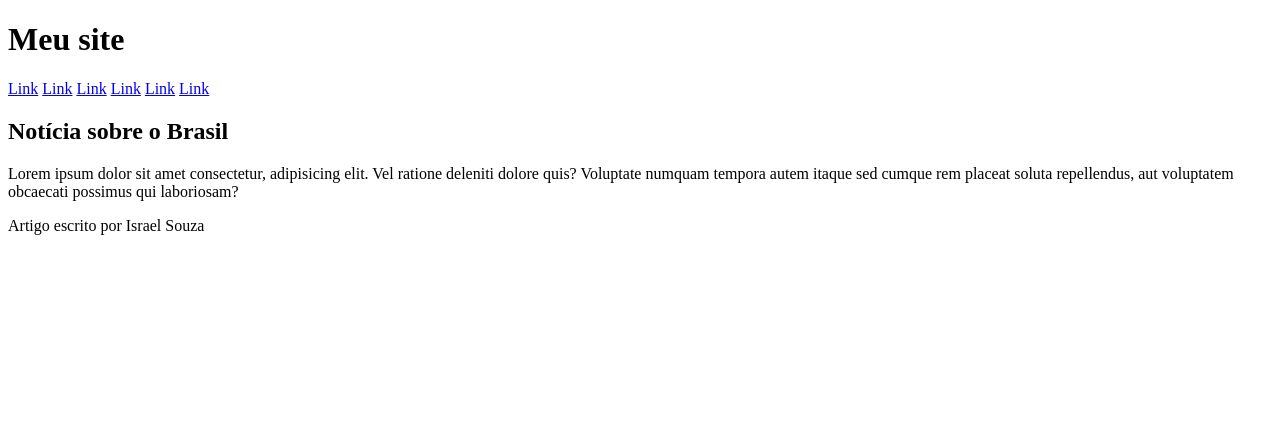
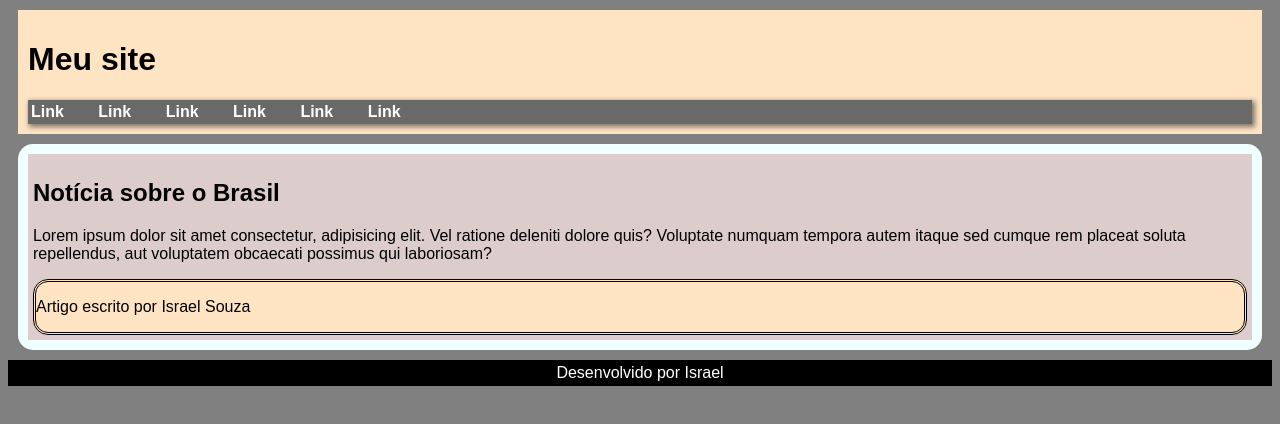
Before and after one commit to IsraelSouza1991/Meus_Estudos_HTMLeCSS_CursoEmVideo, a plain HTML site: page Exercícios_SalaDeAula/ex021/caixa02.html in a window 1280 px wide. Drawn offline with Linux system fonts and the light colour scheme.

Commit message:
Exercícios do capítulo 16

```diff
--- a/Exercícios_SalaDeAula/ex021/caixa02.html
+++ b/Exercícios_SalaDeAula/ex021/caixa02.html
@@ -4,6 +4,61 @@
     <meta charset="UTF-8">
     <meta name="viewport" content="width=device-width, initial-scale=1.0">
     <title>Grouping Tags</title>
+    <style>
+        body{
+            font-family: Arial, Helvetica, sans-serif;
+            background-color: gray;
+        }
+
+        header {
+            background-color: bisque;
+            padding: 10px;
+            margin: 10px;
+        }
+
+        nav {
+            background-color:dimgray;
+            padding: 3px;
+            box-shadow: 2px 2px 5px 1px rgba(0, 0, 0, 0.493);
+        }
+        nav > a {
+            text-decoration: none;
+            color: white;
+            font-weight: bold;
+            margin-right: 30px;
+        }
+        nav > a:hover {
+            text-decoration: underline;
+        }
+
+        main {
+            background-color: azure;
+            padding: 10px;
+            margin: 10px;
+            border-radius: 15px;
+        }
+        article {
+            background-color: rgba(206, 164, 164, 0.555);
+            padding: 5px;
+        }
+        article > aside {
+            background-color: bisque;
+            border-style: double;
+            border-radius: 15px;
+        }
+        footer {
+            background-color: black;
+            color:white;
+            text-align: center;
+            padding: 4px;
+            margin: 0px;
+
+        }
+        footer > p {
+            margin: 0px;
+        }
+
+    </style>
 </head>
 <body>
     <header>
@@ -30,7 +85,7 @@
 
     </main>
     <footer>
-
+        <p>Desenvolvido por Israel</p>
     </footer>
 </body>
 </html>
```
Also changed, not shown: Exercícios_SalaDeAula/ex021/caixa01.html (+3 -2 lines).
